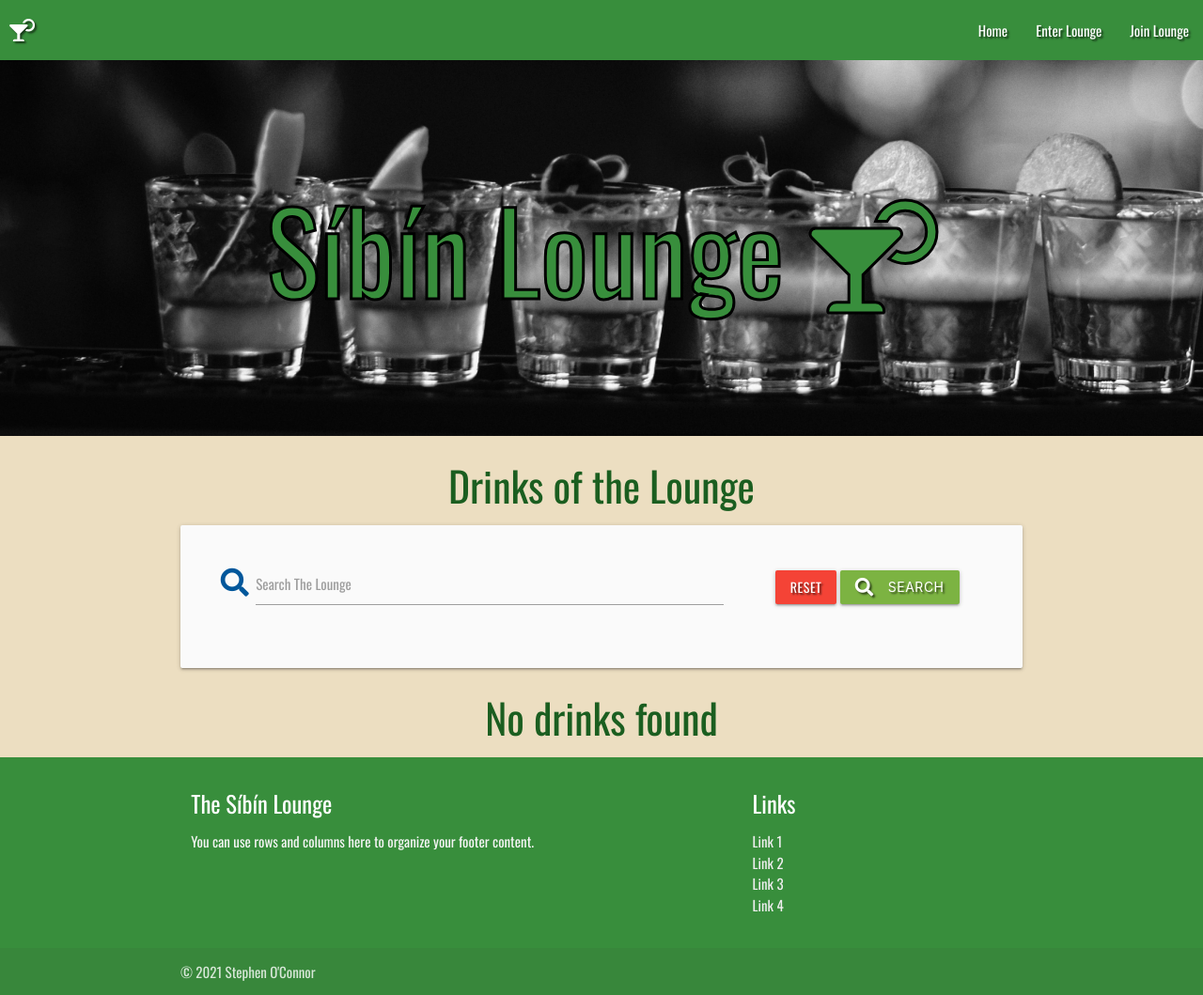
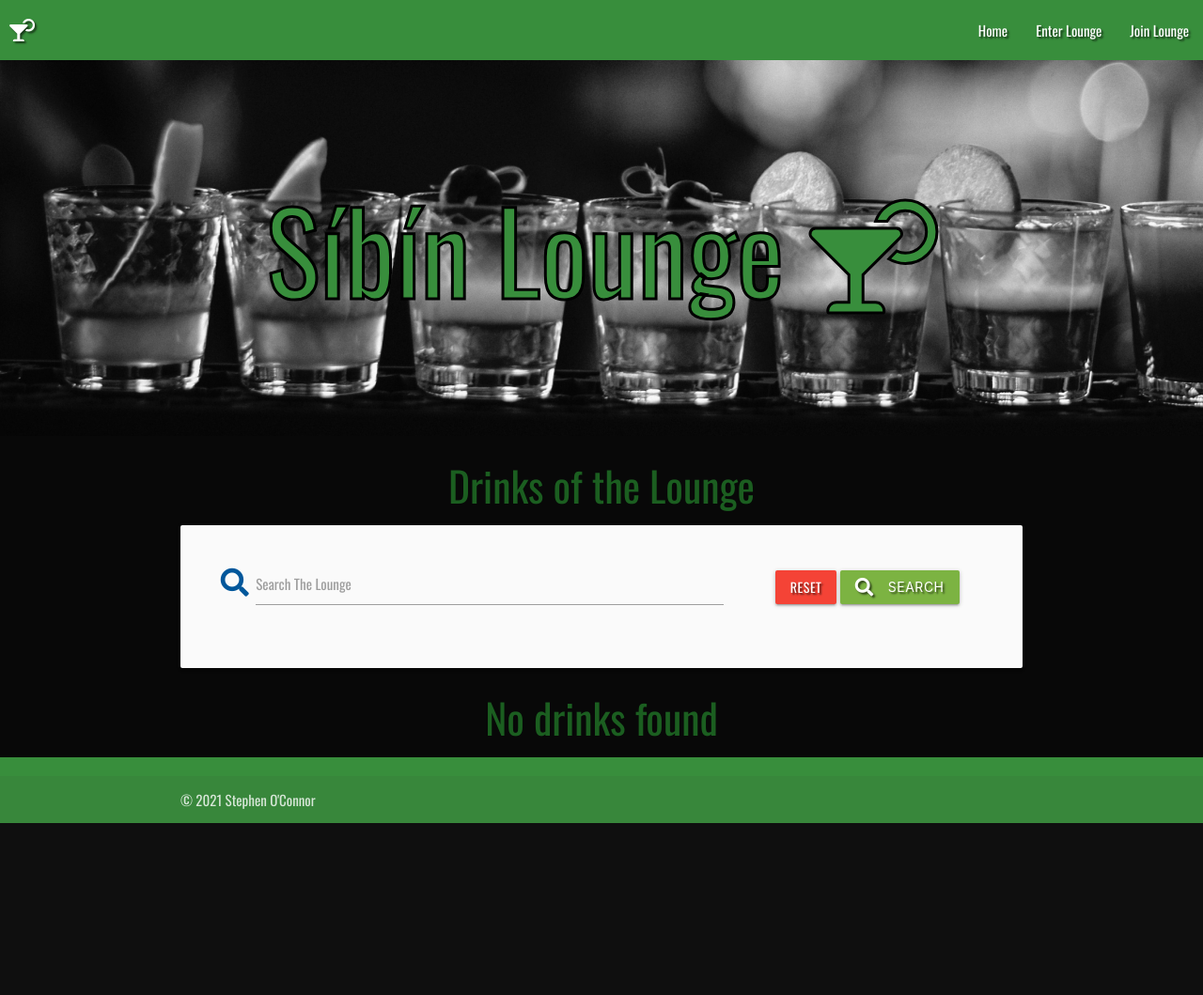
Before and after one commit to stephenoc390/sibin_lounge, a Flask app: page / in a window 1280 px wide. Shown: the whole page at 94% size. After the commit the page ends 876 px from the top, so only its background shows below. Run offline with Flask 2, Linux system fonts and the light colour scheme; data that the repository does not hold is empty; some libraries are stand-ins or nearby versions; some web fonts are replaced.

Commit message:
edited footer on base.html

```diff
--- a/static/css/style.css
+++ b/static/css/style.css
@@ -1,7 +1,7 @@
 @import url('https://fonts.googleapis.com/css2?family=Abril+Fatface&family=Caveat&family=Gloria+Hallelujah&family=Oswald&family=Rock+Salt&family=Special+Elite&family=Spectral&family=Spectral+SC&display=swap');
 
 body {
-    background-color: #ECDEC1;
+    background-color: #080808;
     display: flex;
     min-height: 100vh;
     flex-direction: column;
--- a/templates/base.html
+++ b/templates/base.html
@@ -27,7 +27,7 @@
                         {% if session.user|lower == "admin"|lower %}
                             <li><a href="{{ url_for('get_categories') }}">Manage Styles</a></li>
                         {% endif %}
-                        <li><a href="{{ url_for('logout') }}">Leave Lounge</a></li>
+                        <li><a href="{{ url_for('logout') }}">Exit Lounge</a></li>
                     {% else %}
                         <li><a href="{{ url_for('login') }}">Enter Lounge</a></li>
                         <li><a href="{{ url_for('join') }}">Join Lounge</a></li>
@@ -78,24 +78,6 @@
 
     <!-- footer -->
     <footer class="page-footer green darken-2">
-        <div class="container">
-            <div class="row">
-                <div class="col l6 s12">
-                    <h5 class="white-text">The Síbín Lounge</h5>
-                    <p class="grey-text text-lighten-4">You can use rows and columns here to organize your footer content.
-                    </p>
-                </div>
-                <div class="col l4 offset-l2 s12">
-                    <h5 class="white-text">Links</h5>
-                    <ul>
-                        <li><a class="grey-text text-lighten-3" href="#!">Link 1</a></li>
-                        <li><a class="grey-text text-lighten-3" href="#!">Link 2</a></li>
-                        <li><a class="grey-text text-lighten-3" href="#!">Link 3</a></li>
-                        <li><a class="grey-text text-lighten-3" href="#!">Link 4</a></li>
-                    </ul>
-                </div>
-            </div>
-        </div>
         <div class="footer-copyright">
             <div class="container">
                 © 2021 Stephen O'Connor
```
Also changed, not shown: static/images/hero_image.jpg.
